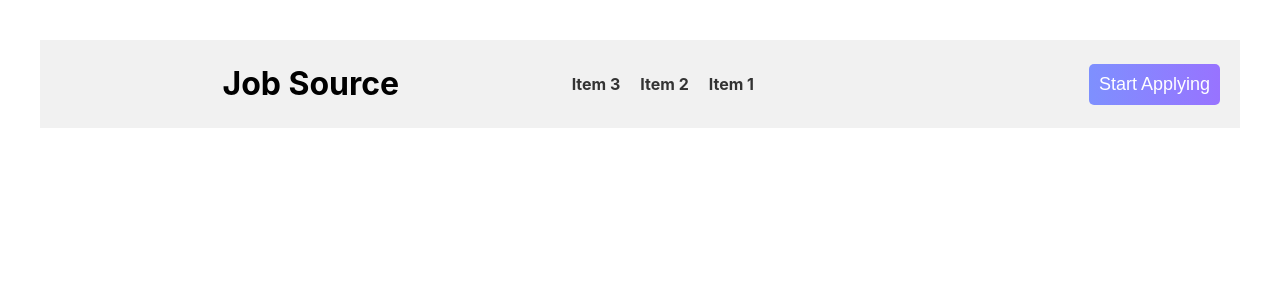
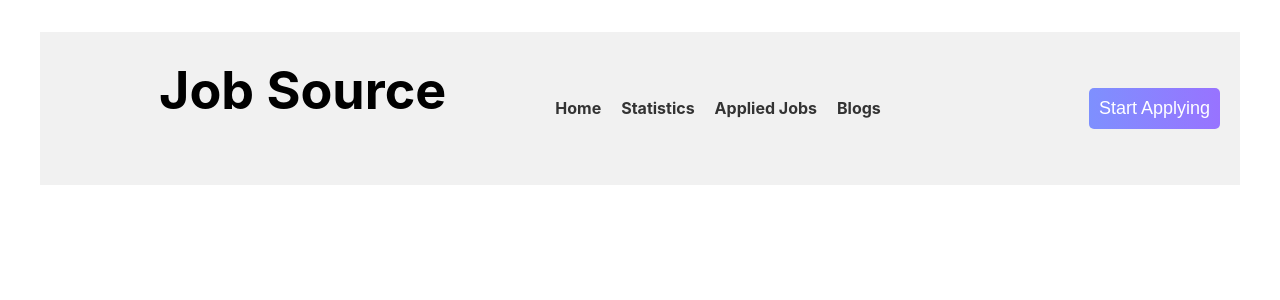
Before and after one commit to hazratshahjalal/career-hub, a React (Vite) app in the folder career-hub/: page / in a window 1280 px wide. Shown: the top 300 px of the page. Built offline with nearby package versions, Linux system fonts and the light colour scheme.

Commit message:
header section added with image

```diff
--- a/career-hub/src/Components/Blog/Question.css
+++ b/career-hub/src/Components/Blog/Blog.css
@@ -1,5 +1,6 @@
 .question-container {
   margin: 40px 0;
+  text-align: left;
 }
 
 .heading {
--- a/career-hub/src/Components/Blog/Question.jsx
+++ b/career-hub/src/Components/Blog/Blog.jsx
@@ -1,15 +1,15 @@
 import React from 'react';
-import './Question.css'
+import './Blog.css'
 
-const Question = () => {
+const Blog = () => {
   return (
     <div>
       <h1 className='heading'>Some Questions to Know!</h1>
       <div className='question-container'>
         <div className="grid grid-cols-1 gap-4">
           <div className="bg-white rounded-lg shadow-md p-4">
-            <h2 className="text-lg font-semibold mb-4">1.Compare props vs state in react.</h2>
-            <p className="text-gray-700 mb-4" id="answer1">The difference comes in which component the data are owned. State is owned locally and the component itself updates it. Props are owned and read-only by a parent. Props can be changed only if an upstream shift is caused by a callback function passed on to the child.</p>
+            <h2 className="text-lg font-semibold mb-4">1.When should we use context api?</h2>
+            <p className="text-gray-700 mb-4" id="answer1">Context api is primarily used when some data needs to be accessible by many components at different nesting levels.</p>
           </div>
           <div className="bg-white rounded-lg shadow-md p-4">
             <h2 className="text-lg font-semibold mb-4">2.How does useState work?</h2>
@@ -29,4 +29,4 @@ const Question = () => {
   );
 };
 
-export default Question;
+export default Blog;
--- /dev/null
+++ b/career-hub/src/Components/Header/Header.css
@@ -0,0 +1,56 @@
+.header {
+  display: flex;
+  justify-content: space-between;
+  align-items: center;
+  padding: 16px;
+  background-color: #fff;
+  box-shadow: 0px 2px 4px rgba(0, 0, 0, 0.1);
+}
+
+.header-left {
+  display: flex;
+  flex-direction: column;
+  justify-content: left;
+  align-items: start;
+}
+
+.header-title {
+  margin: 0;
+  font-size: 60px;
+  font-weight: bold;
+  color: #000;
+  text-align: left;
+}
+
+.title-blue {
+  color: #7E90FE;
+}
+
+.header-description {
+  margin: 0;
+  font-size: 16px;
+  color: #333;
+  text-align: left;
+  margin-bottom: 16px;
+}
+
+.button {
+  flex-grow: 1;
+  text-align: right;
+  font-weight: bold;
+}
+
+.button button {
+  padding: 10px;
+  background: linear-gradient(90deg, #7E90FE 0%, #9873FF 100%);
+  color: #fff;
+  font-size: 18px;
+  border: none;
+  border-radius: 5px;
+  cursor: pointer;
+}
+
+.header-right img {
+  max-width: 100%;
+  height: auto;
+}
--- /dev/null
+++ b/career-hub/src/Components/Header/Header.jsx
@@ -0,0 +1,24 @@
+import React from 'react';
+import "./Header.css"
+
+const Header = () => {
+  return (
+    <div>
+      <div className="header">
+        <div className="header-left">
+          <h1 className="header-title">Your Next <br /> Career Move <br /><span className='title-blue'>Starts Here</span> </h1>
+          <p className="header-description">Find your dream job and take the next step in your career with our job hiring website. Browse job openings, apply with ease, and connect with top companies.
+          </p>
+          <div className="button">
+            <button>Get Started</button>
+          </div>
+        </div>
+        <div className="header-right">
+          <img src="https://www.linkpicture.com/q/P3OLGJ1-copy-1_4.png" alt="Logo" />
+        </div>
+      </div>
+    </div>
+  );
+};
+
+export default Header;
--- a/career-hub/src/Components/Menu/Menu.css
+++ b/career-hub/src/Components/Menu/Menu.css
@@ -8,6 +8,7 @@
 
 .logo-title {
   flex-grow: 1;
+  font-size: 26px;
 }
 
 .menu-toggle {
@@ -27,8 +28,10 @@
   margin: 5px 0;
 }
 
-.logo-title h1 {
+.logo-title h1 a {
   margin: 0;
+  text-decoration: none;
+  color: black;
 }
 
 .menu-items ul {
@@ -52,6 +55,7 @@
 .button {
   flex-grow: 1;
   text-align: right;
+  font-weight: bold;
 }
 
 .button button {
@@ -69,7 +73,7 @@
 @media (max-width: 767px) {
   .menu {
     flex-direction: column;
-    align-items: flex-start;
+    align-items: center;
     position: relative;
   }
 
--- a/career-hub/src/Components/Menu/Menu.jsx
+++ b/career-hub/src/Components/Menu/Menu.jsx
@@ -1,26 +1,27 @@
 import React from 'react';
-import { Outlet } from 'react-router-dom';
+import { Link, Outlet } from 'react-router-dom';
 import "./Menu.css"
 
 const Menu = () => {
   return (
-    <div class="menu">
-      <div class="logo-title">
-        <h1>Job Source</h1>
+    <div className="menu">
+      <div className="logo-title">
+        <h1><Link to="home">Job Source</Link></h1>
       </div>
-      <button class="menu-toggle" aria-label="Toggle Menu">
+      <button id="menu-toggle" className="menu-toggle" aria-label="Toggle Menu">
         <span></span>
         <span></span>
         <span></span>
       </button>
-      <nav class="menu-items">
+      <nav className="menu-items">
         <ul>
-          <li><a href="#">Item 3</a></li>
-          <li><a href="#">Item 2</a></li>
-          <li><a href="#">Item 1</a></li>
+          <li><Link to="home">Home</Link></li>
+          <li><Link to="statistics">Statistics</Link></li>
+          <li><Link to="appliedjobs">Applied Jobs</Link></li>
+          <li><Link to="blogs">Blogs</Link></li>
         </ul>
       </nav>
-      <div class="button">
+      <div className="button">
         <button>Start Applying</button>
       </div>
     </div>
--- a/career-hub/src/index.css
+++ b/career-hub/src/index.css
@@ -8,3 +8,7 @@
   -moz-osx-font-smoothing: grayscale;
   -webkit-text-size-adjust: 100%;
 }
+
+* {
+  margin-top: 0px;
+}
```
Also changed, not shown: career-hub/src/main.jsx (+7 -2 lines).
